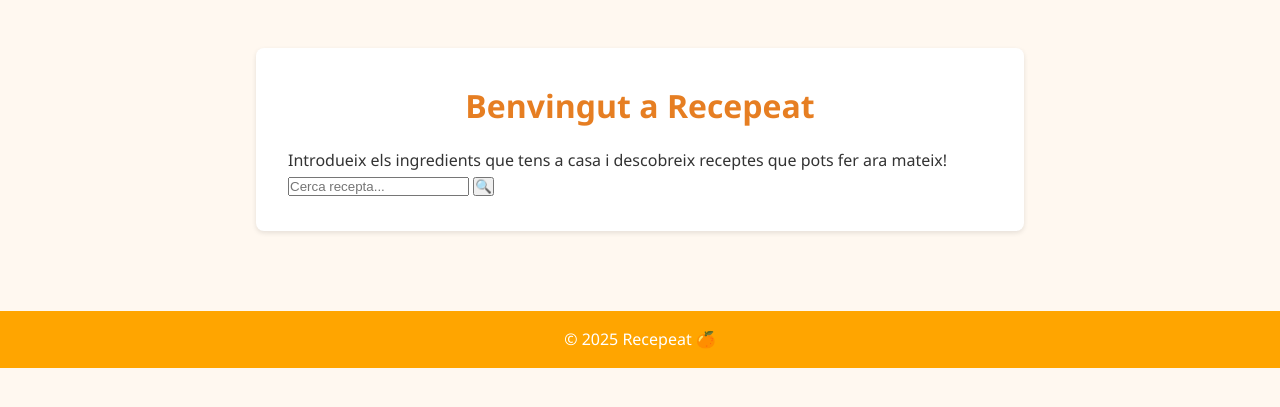
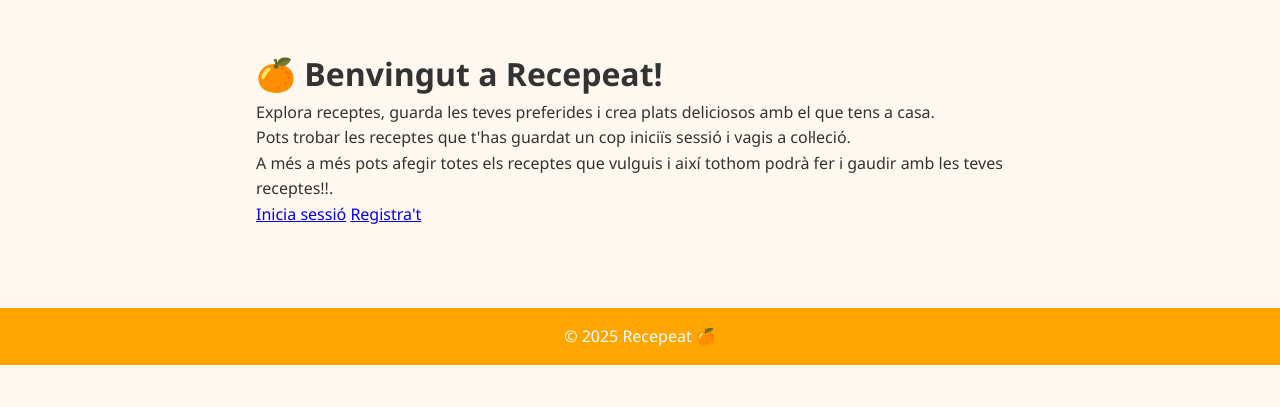
Before and after one commit to ednasolans/ProjecteWeb, a Django app: page / in a window 1280 px wide. Shown: the part 70-477 px from the top of the page. Run offline with Django 5.2, Linux system fonts and the light colour scheme.

Commit message:
home and search html separated

```diff
--- a/web/templates/home.html
+++ b/web/templates/home.html
@@ -1,21 +1,21 @@
 {% extends 'base.html' %}
 
-{% block title %}Inici{% endblock %}
+{% block title %}Benvingut a Recepeat{% endblock %}
 
 {% block content %}
-<div class="login-container">
-    <h1>Benvingut a Recepeat</h1>
-    <p>Introdueix els ingredients que tens a casa i descobreix receptes que pots fer ara mateix!</p>
+<div class="home-container">
+    <h1>🍊 Benvingut a Recepeat!</h1>
+    <p>Explora receptes, guarda les teves preferides i crea plats deliciosos amb el que tens a casa.</p>
+    <p>Pots trobar les receptes que t'has guardat un cop iniciïs sessió i vagis a col·leció.</p>
+    <p>A més a més pots afegir totes els receptes que vulguis i així tothom podrà fer i gaudir amb les teves receptes!!.</p>
 
-    <!-- Barra de búsqueda -->
-    <div class="search-bar">
-        <form action="{% url 'buscar_receptes' %}" method="get">
-            <label>
-                <input type="text" name="q" placeholder="Cerca recepta..." required>
-            </label>
-            <button type="submit">🔍</button>
-        </form>
-    </div>
-
+    {% if user.is_authenticated %}
+        <a href="{% url 'search' %}" class="button">Cerca receptes</a>
+    {% else %}
+        <div class="guest-actions">
+            <a href="{% url 'login' %}" class="button">Inicia sessió</a>
+            <a href="{% url 'register' %}" class="button">Registra't</a>
+        </div>
+    {% endif %}
 </div>
 {% endblock %}
```
Also changed, not shown: web/templates/search.html (added, +19 -0 lines).
